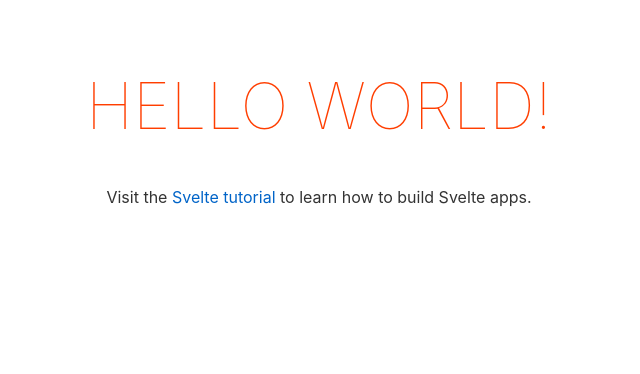
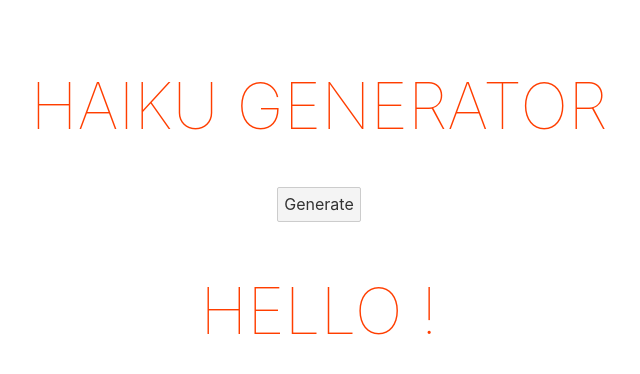
Before and after one commit to kevinluk1/HaikuGenerator, a Svelte app in the folder svelte-app/: page / in a window 1280 px wide. Shown: the top 374 px of the page, without its empty margins (321-961 px from the left). Built offline with nearby package versions, Linux system fonts and the light colour scheme; no server answers.

Commit message:
Start connecting backend to frontend

```diff
--- a/svelte-app/src/App.svelte
+++ b/svelte-app/src/App.svelte
@@ -1,10 +1,39 @@
+
+
 <script>
-	export let name;
+  import { onMount } from 'svelte';
+  let message = "Haiku Generator";
+
+  onMount(async () => {
+      try {
+          const response = await fetch("http://localhost:5000/hello");
+          const data = await response.json();
+          name = data.message;
+      } catch (err) {
+          name = "Failed to fetch data";
+      }
+  });
+
+  async function handleGenerateButtonClick() {
+  	try{
+  		console.log("Fetching Haiku")
+  		const response = await fetch('http://localhost:5000/generate')
+		const data = await response.json()
+		console.log(data)
+	} catch(error){
+  		console.error("Error fetch data:", error);
+	}
+  }
 </script>
 
+
+
+
 <main>
+	<h1>{message}</h1>
+	<button on:click={handleGenerateButtonClick}>Generate</button>
 	<h1>Hello {name}!</h1>
-	<p>Visit the <a href="https://svelte.dev/tutorial">Svelte tutorial</a> to learn how to build Svelte apps.</p>
+
 </main>
 
 <style>
```
Also changed, not shown: 1 other file (tests, documents, lock files or other folders).
